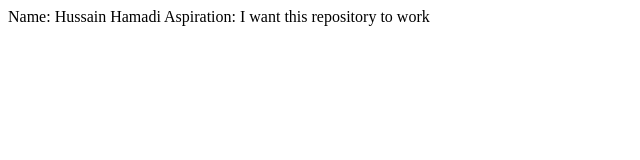
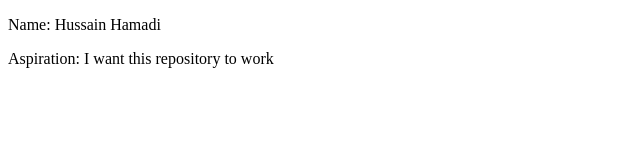
Before and after one commit to hama0059/hama0059.github.io, a plain HTML site: page index.html in a window 1280 px wide. Shown: the whole page, without its empty margins (0-640 px from the left). Drawn offline with Linux system fonts and the light colour scheme.

Commit message:
Completes Lab 1

```diff
--- a/index.html
+++ b/index.html
@@ -6,8 +6,10 @@
     <title>Document</title>
 </head>
 <body>
-    Name: Hussain Hamadi
-    Aspiration: I want this repository to work
+  <p>Name: Hussain Hamadi</p>
+    <p>Aspiration: I want this repository to work</p>
+
+
 
 </body>
 </html>
```
